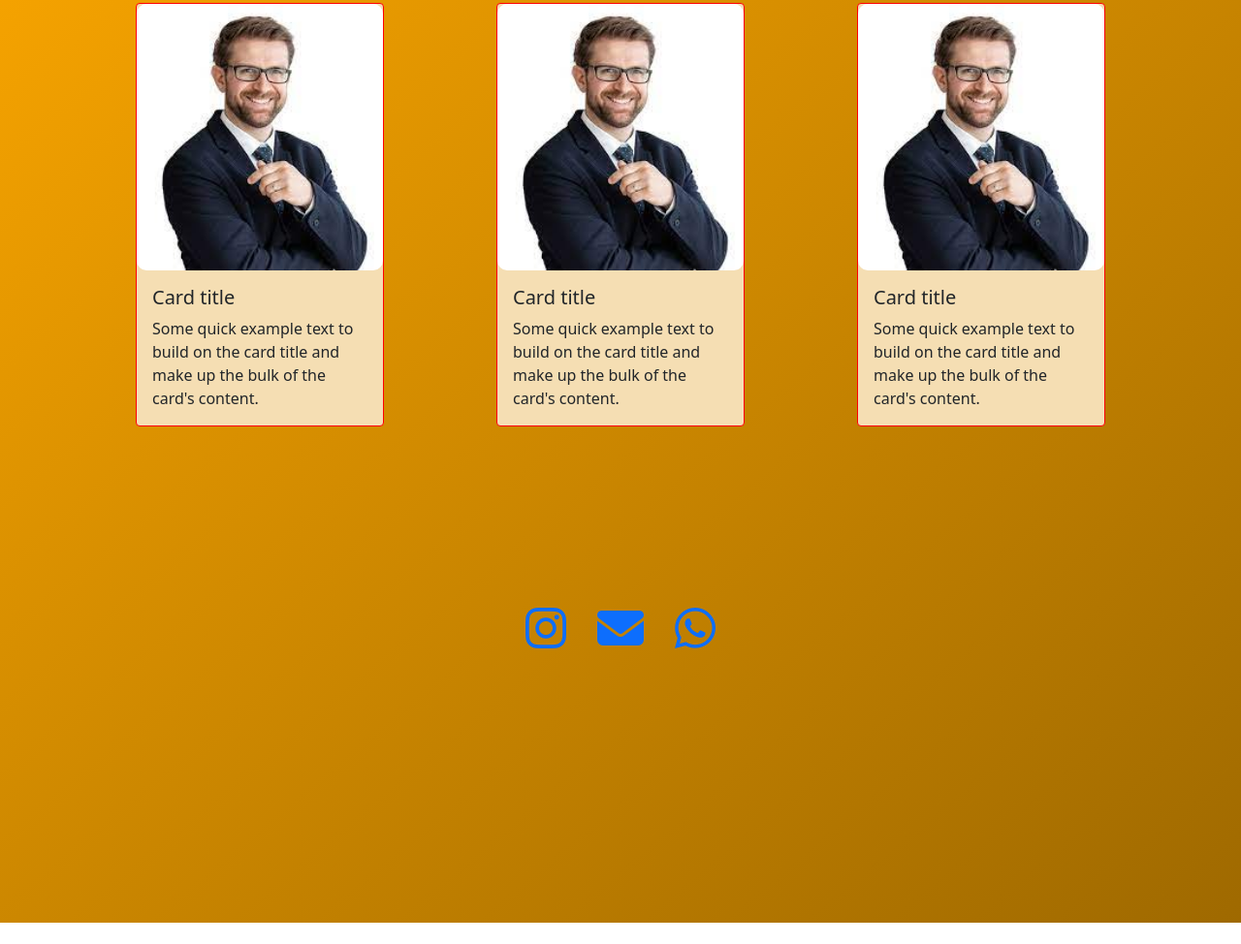
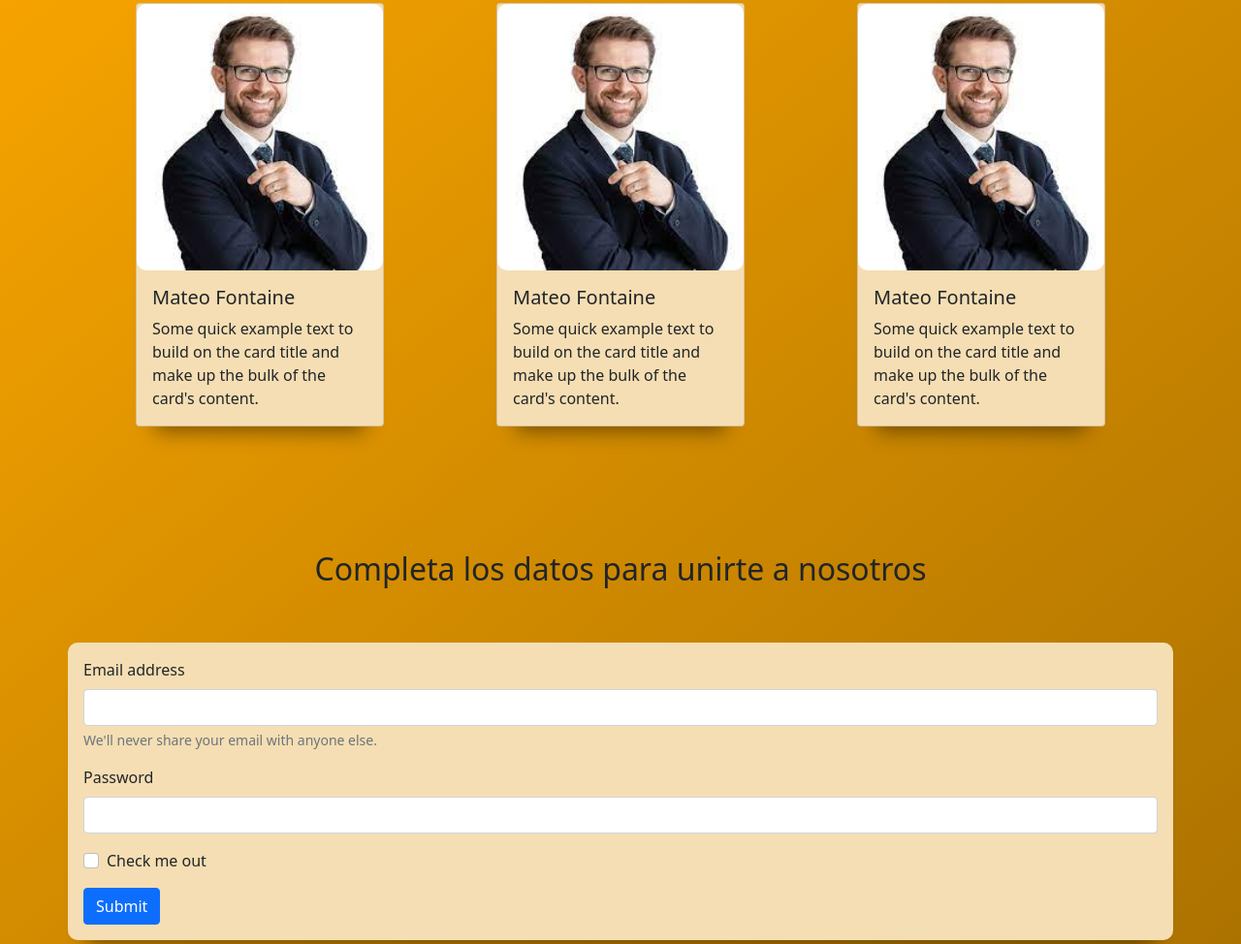
Before and after one commit to M4T-Code/Perros-de-la-calle-V4, a plain HTML site: page pages/nosotros.html in a window 1280 px wide. Shown: the part 293-1267 px from the top of the page at 97% size. Before the commit the page ends 1245 px from the top, so only its background shows below. Drawn offline with nearby package versions, Linux system fonts and the light colour scheme.

Commit message:
Agregamos forms para unirse

```diff
--- a/css/estilos.css
+++ b/css/estilos.css
@@ -79,16 +79,22 @@ a{
 .nuestroEquipo{
     margin-top: 5rem;
     text-align: center;
+    flex-wrap: wrap;
 }
 .card{
-    justify-content: center;
+    justify-content: space-between;
     margin-top: 2rem;
     margin-bottom: 8rem;
-    border: 1px solid red;
     background-color: wheat;
+    box-shadow: rgba(0, 0, 0, 0.45) 0px 25px 20px -20px;
 }
 .card-img-top{
     padding: 1rem;
     width: 16rem;
     border-radius: 10px;
 }
+.unete{
+    text-align: center;
+    padding-bottom: 3rem;
+
+}
--- a/pages/nosotros.html
+++ b/pages/nosotros.html
@@ -65,27 +65,56 @@
           <div class="card" style="width: 16rem;">
             <img src="../assets/img/cardsNosotros.jpg" class="card-img-top-fluid" alt="...">
             <div class="card-body">
-              <h5 class="card-title">Card title</h5>
+              <h5 class="card-title">Mateo Fontaine</h5>
               <p class="card-text">Some quick example text to build on the card title and make up the bulk of the card's content.</p>
             </div>
           </div>
           <div class="card" style="width: 16rem;">
             <img src="../assets/img/cardsNosotros.jpg" class="card-img-top-fluid" alt="...">
             <div class="card-body">
-              <h5 class="card-title">Card title</h5>
+              <h5 class="card-title">Mateo Fontaine</h5>
               <p class="card-text">Some quick example text to build on the card title and make up the bulk of the card's content.</p>
             </div>
           </div>
           <div class="card" style="width: 16rem;">
             <img src="../assets/img/cardsNosotros.jpg" class="card-img-top-fluid" alt="...">
             <div class="card-body">
-              <h5 class="card-title">Card title</h5>
+              <h5 class="card-title">Mateo Fontaine</h5>
               <p class="card-text">Some quick example text to build on the card title and make up the bulk of the card's content.</p>
             </div>
           </div>
         </div>
       </div>
     </div>
+    <div class="container">
+      <div class="row">
+        <div class="col-12 col-lg-12">
+          <h2 class="unete">Completa los datos para unirte a nosotros</h2>
+        </div>
+      </div>
+    </div>
+    <div class="container">
+      <div class="row">
+          <div class="col-12 col-lg-12 formulario-perros">
+              <form class="formulario">
+                  <div class="mb-3">
+                  <label for="exampleInputEmail1" class="form-label">Email address</label>
+                  <input type="email" class="form-control" id="exampleInputEmail1" aria-describedby="emailHelp">
+                  <div id="emailHelp" class="form-text">We'll never share your email with anyone else.</div>
+                  </div>
+                  <div class="mb-3">
+                  <label for="exampleInputPassword1" class="form-label">Password</label>
+                  <input type="password" class="form-control" id="exampleInputPassword1">
+                  </div>
+                  <div class="mb-3 form-check">
+                  <input type="checkbox" class="form-check-input" id="exampleCheck1">
+                  <label class="form-check-label" for="exampleCheck1">Check me out</label>
+                  </div>
+                  <button type="submit" class="btn btn-primary">Submit</button>
+              </form>
+          </div>
+      </div>
+  </div>
     <!-----------------------------------------------------MAIN-HTML----------------------------------------------------->
     <div class="container">
         <div class="row">
```
